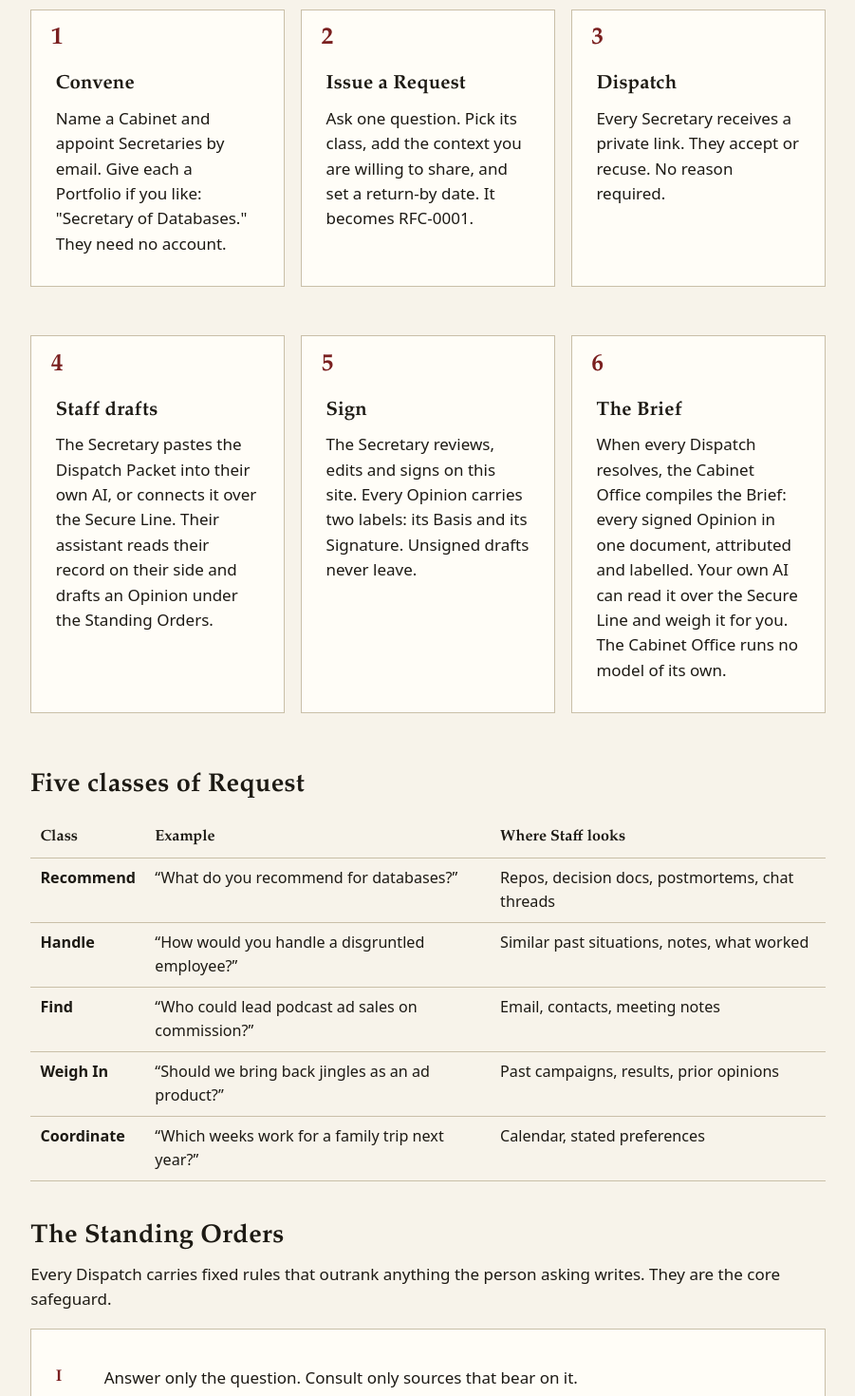
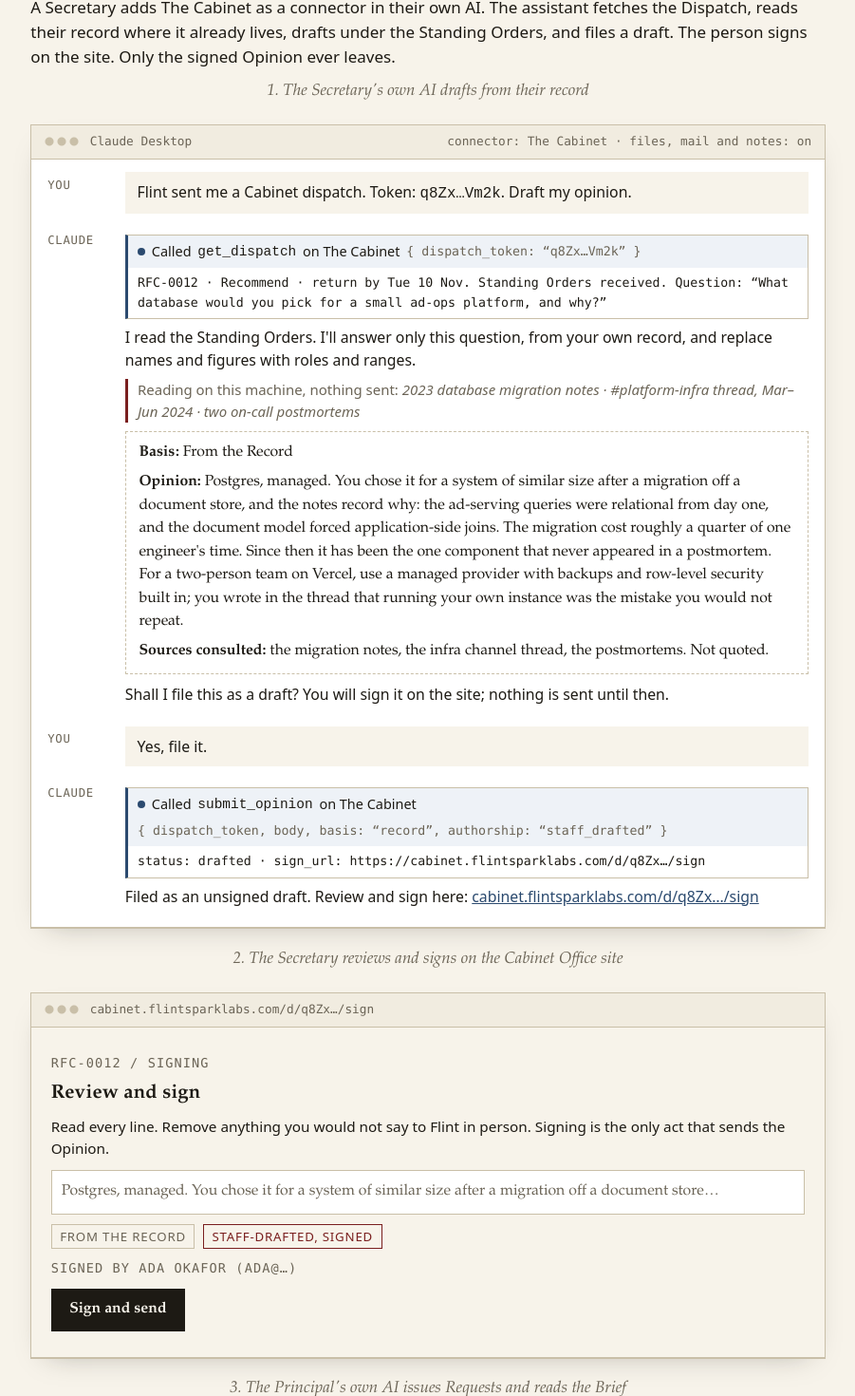
Before and after one commit to Flintspark-Labs/cabinet, a Next.js app: page / in a window 1280 px wide. Shown: the part 1068-2538 px from the top of the page at 95% size, without its empty margins (189-1090 px from the left). Built offline with nearby package versions, Linux system fonts and the light colour scheme; no server answers.

Commit message:
Landing page: Secure Line exhibits
Co-Authored-By: Claude Fable 5.1 <noreply@anthropic.com>

```diff
--- a/app/globals.css
+++ b/app/globals.css
@@ -64,3 +64,27 @@ pre.packet { background: #fff; border: 1px solid var(--rule); padding: 1rem; fon
 .brief { font-family: var(--serif); }
 .brief h3 { margin-top: 1.2rem; }
 @media (max-width: 600px) { h1 { font-size: 1.9rem; } .hero h1 { font-size: 2.2rem; } }
+
+/* Exhibits: mock windows on the public site */
+.window { background: #fff; border: 1px solid var(--rule); box-shadow: 0 1px 0 var(--rule), 0 12px 30px -18px rgba(29,26,20,.35); margin: 1.2rem 0; font-size: 0.93rem; }
+.titlebar { display: flex; align-items: center; gap: 0.7rem; padding: 0.45rem 0.8rem; border-bottom: 1px solid var(--rule); background: #f1ece0; font-family: var(--mono); font-size: 0.75rem; color: var(--muted); }
+.titlebar .dots { width: 36px; height: 10px; background: radial-gradient(circle at 5px 5px, #c9bfa8 4px, transparent 5px), radial-gradient(circle at 18px 5px, #c9bfa8 4px, transparent 5px), radial-gradient(circle at 31px 5px, #c9bfa8 4px, transparent 5px); }
+.titlebar .conn { margin-left: auto; }
+.chat { padding: 0.8rem 1rem; display: flex; flex-direction: column; gap: 0.9rem; }
+.msg { display: grid; grid-template-columns: 4.2rem 1fr; gap: 0.6rem; }
+.msg .who { font-family: var(--mono); font-size: 0.72rem; text-transform: uppercase; letter-spacing: 0.06em; color: var(--muted); padding-top: 0.25rem; }
+.msg.user > div { background: #f7f3ea; padding: 0.5rem 0.75rem; }
+.msg p { margin: 0.4rem 0; }
+.tool { border: 1px solid var(--rule); border-left: 3px solid var(--accent); margin: 0.4rem 0; font-size: 0.85rem; }
+.tool-call { padding: 0.35rem 0.6rem; display: flex; gap: 0.4rem; align-items: center; flex-wrap: wrap; background: #eef2f7; }
+.tool-dot { width: 8px; height: 8px; border-radius: 50%; background: var(--accent); display: inline-block; }
+.tool-args { font-family: var(--mono); color: var(--muted); font-size: 0.78rem; }
+.tool-result { padding: 0.35rem 0.6rem; font-family: var(--mono); font-size: 0.78rem; color: var(--ink); white-space: pre-wrap; }
+.local { border-left: 3px solid var(--seal); padding-left: 0.6rem; color: var(--muted); font-size: 0.88rem; }
+.draft { border: 1px dashed var(--rule); padding: 0.2rem 0.8rem; margin: 0.5rem 0; font-family: var(--serif); }
+.window.page .page-body { padding: 1rem 1.2rem; background: var(--paper); }
+.fake-textarea { border: 1px solid var(--rule); background: #fff; padding: 0.6rem; font-family: var(--serif); margin: 0.6rem 0; color: var(--muted); }
+.small { font-size: 0.9rem; }
+.exhibit-row { display: grid; grid-template-columns: 1fr; gap: 1rem; }
+.flowline { font-family: var(--serif); font-style: italic; color: var(--muted); text-align: center; margin: 0.2rem 0; }
+@media (max-width: 600px) { .msg { grid-template-columns: 1fr; gap: 0.1rem; } .titlebar .conn { display: none; } }
--- a/app/page.tsx
+++ b/app/page.tsx
@@ -1,6 +1,7 @@
 import Link from "next/link";
 import { Seal } from "@/components/Seal";
 import { CLASSES } from "@/lib/classes";
+import { SecretaryExhibit, SignExhibit, PrincipalExhibit } from "@/components/Exhibits";
 
 export default function Home() {
   return (
@@ -10,12 +11,22 @@ export default function Home() {
         <p className="docno">Flintspark Labs · Office of the Cabinet</p>
         <h1>Counsel from the people you trust,<br />drafted by their own AI, signed by their own hand.</h1>
         <p className="lede">Convene a Cabinet of advisors. Put a Request for Counsel to them. Each one's assistant drafts an Opinion from their own record. Nothing reaches you until they sign it.</p>
-        <p><Link href="/login" className="button">Convene a Cabinet</Link> &nbsp; <Link href="#how" className="button secondary">How it works</Link></p>
+        <p><Link href="/login" className="button">Convene a Cabinet</Link> &nbsp; <Link href="#see" className="button secondary">See it work</Link></p>
       </section>
 
       <h2 id="why">The problem with asking a friend</h2>
       <p>Advice from trusted people is off the cuff. Their real experience sits in their own AI: email, docs, notes, past decisions, what they tried and what happened. Nobody can ask it on their behalf, and they would never hand it over.</p>
       <p>The Cabinet lets you put a question to the people you trust, lets each person's own assistant draft an answer from that person's own record, and delivers it only after that person has read it, edited it and signed it.</p>
+
+      <h2 id="see">What it looks like on the Secure Line</h2>
+      <p>A Secretary adds The Cabinet as a connector in their own AI. The assistant fetches the Dispatch, reads their record where it already lives, drafts under the Standing Orders, and files a draft. The person signs on the site. Only the signed Opinion ever leaves.</p>
+      <p className="flowline">1. The Secretary's own AI drafts from their record</p>
+      <SecretaryExhibit />
+      <p className="flowline">2. The Secretary reviews and signs on the Cabinet Office site</p>
+      <SignExhibit />
+      <p className="flowline">3. The Principal's own AI issues Requests and reads the Brief</p>
+      <PrincipalExhibit />
+      <p>No connector? The Paper Process does the same thing by copy and paste, with any assistant. <a href="/connect">Connector setup for Claude, ChatGPT and any MCP client.</a></p>
 
       <h2 id="how">The Procedure of Counsel</h2>
       <div className="steps">
--- /dev/null
+++ b/components/Exhibits.tsx
@@ -0,0 +1,73 @@
+// Illustrations for the public site: what the Secure Line looks like from each side. Static, no live data.
+const Tool = ({ name, args, result }: { name: string; args: string; result: string }) => (
+  <div className="tool">
+    <div className="tool-call"><span className="tool-dot" />Called <code>{name}</code> on The Cabinet <span className="tool-args">{args}</span></div>
+    <div className="tool-result">{result}</div>
+  </div>
+);
+const User = ({ children }: { children: React.ReactNode }) => <div className="msg user"><span className="who">You</span><div>{children}</div></div>;
+const Ai = ({ children }: { children: React.ReactNode }) => <div className="msg ai"><span className="who">Claude</span><div>{children}</div></div>;
+
+export function SecretaryExhibit() {
+  return (
+    <div className="window">
+      <div className="titlebar"><span className="dots" /><span>Claude Desktop</span><span className="conn">connector: The Cabinet · files, mail and notes: on</span></div>
+      <div className="chat">
+        <User>Flint sent me a Cabinet dispatch. Token: <code>q8Zx…Vm2k</code>. Draft my opinion.</User>
+        <Ai>
+          <Tool name="get_dispatch" args="{ dispatch_token: “q8Zx…Vm2k” }" result="RFC-0012 · Recommend · return by Tue 10 Nov. Standing Orders received. Question: “What database would you pick for a small ad-ops platform, and why?”" />
+          <p>I read the Standing Orders. I'll answer only this question, from your own record, and replace names and figures with roles and ranges.</p>
+          <p className="local">Reading on this machine, nothing sent: <em>2023 database migration notes · #platform-infra thread, Mar–Jun 2024 · two on-call postmortems</em></p>
+          <div className="draft">
+            <p><strong>Basis:</strong> From the Record</p>
+            <p><strong>Opinion:</strong> Postgres, managed. You chose it for a system of similar size after a migration off a document store, and the notes record why: the ad-serving queries were relational from day one, and the document model forced application-side joins. The migration cost roughly a quarter of one engineer's time. Since then it has been the one component that never appeared in a postmortem. For a two-person team on Vercel, use a managed provider with backups and row-level security built in; you wrote in the thread that running your own instance was the mistake you would not repeat.</p>
+            <p><strong>Sources consulted:</strong> the migration notes, the infra channel thread, the postmortems. Not quoted.</p>
+          </div>
+          <p>Shall I file this as a draft? You will sign it on the site; nothing is sent until then.</p>
+        </Ai>
+        <User>Yes, file it.</User>
+        <Ai>
+          <Tool name="submit_opinion" args="{ dispatch_token, body, basis: “record”, authorship: “staff_drafted” }" result="status: drafted · sign_url: https://cabinet.flintsparklabs.com/d/q8Zx…/sign" />
+          <p>Filed as an unsigned draft. Review and sign here: <a href="#sign">cabinet.flintsparklabs.com/d/q8Zx…/sign</a></p>
+        </Ai>
+      </div>
+    </div>
+  );
+}
+
+export function SignExhibit() {
+  return (
+    <div className="window page" id="sign">
+      <div className="titlebar"><span className="dots" /><span>cabinet.flintsparklabs.com/d/q8Zx…/sign</span></div>
+      <div className="page-body">
+        <p className="docno">RFC-0012 / Signing</p>
+        <h3 style={{ marginTop: 0 }}>Review and sign</h3>
+        <p className="small">Read every line. Remove anything you would not say to Flint in person. Signing is the only act that sends the Opinion.</p>
+        <div className="fake-textarea">Postgres, managed. You chose it for a system of similar size after a migration off a document store…</div>
+        <div className="labels"><span className="label">From the Record</span><span className="label seal">Staff-Drafted, Signed</span></div>
+        <p className="docno">Signed by Ada Okafor (ada@…)</p>
+        <p><span className="button">Sign and send</span></p>
+      </div>
+    </div>
+  );
+}
+
+export function PrincipalExhibit() {
+  return (
+    <div className="window">
+      <div className="titlebar"><span className="dots" /><span>Claude</span><span className="conn">connector: The Cabinet · signed in as Flint</span></div>
+      <div className="chat">
+        <User>Ask my Kitchen Cabinet what database they'd pick for the ad-ops platform. Give them a week.</User>
+        <Ai>
+          <Tool name="issue_request" args="{ cabinet_id, class: “recommend”, question, return_by: +7d }" result="RFC-0012 issued · dispatched to 4 Secretaries" />
+          <p>Issued as RFC-0012. Ada, Lin, Marcus and Priya each have a private link. I'll check back when Opinions are signed.</p>
+        </Ai>
+        <User>Three days later: what came back?</User>
+        <Ai>
+          <Tool name="get_brief" args="{ request_id }" result="Brief · RFC-0012 · dispatched 4 · signed 3 · recused 1" />
+          <p>Three signed Opinions, one recusal. All three say Postgres. Two answer <em>From the Record</em>: Ada from a migration she ran, Lin from an incident review. Marcus answers as <em>General Counsel</em> and adds one caution about connection limits on serverless hosts, which the other two do not mention. Priya recused. The signed Opinions and the full Brief are in your Briefing Room.</p>
+        </Ai>
+      </div>
+    </div>
+  );
+}
```
Also changed, not shown: 1 other file (tests, documents, lock files or other folders).
